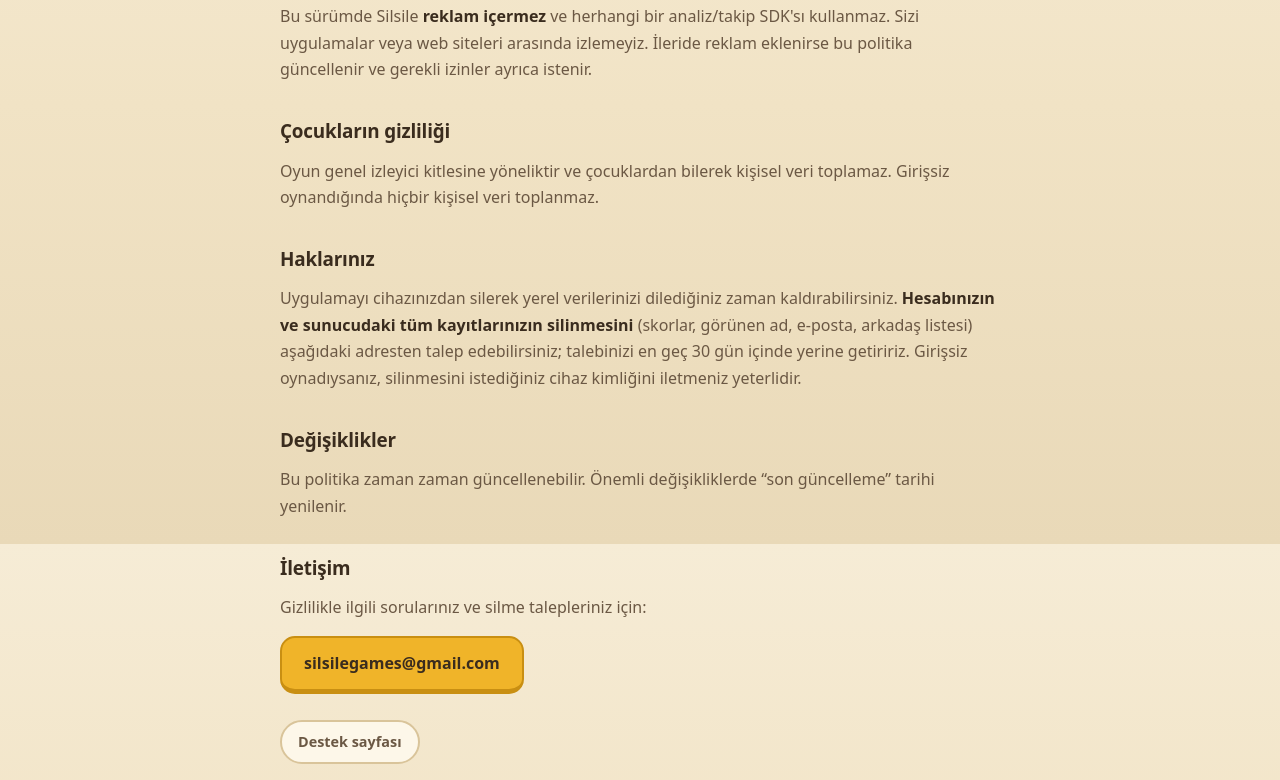
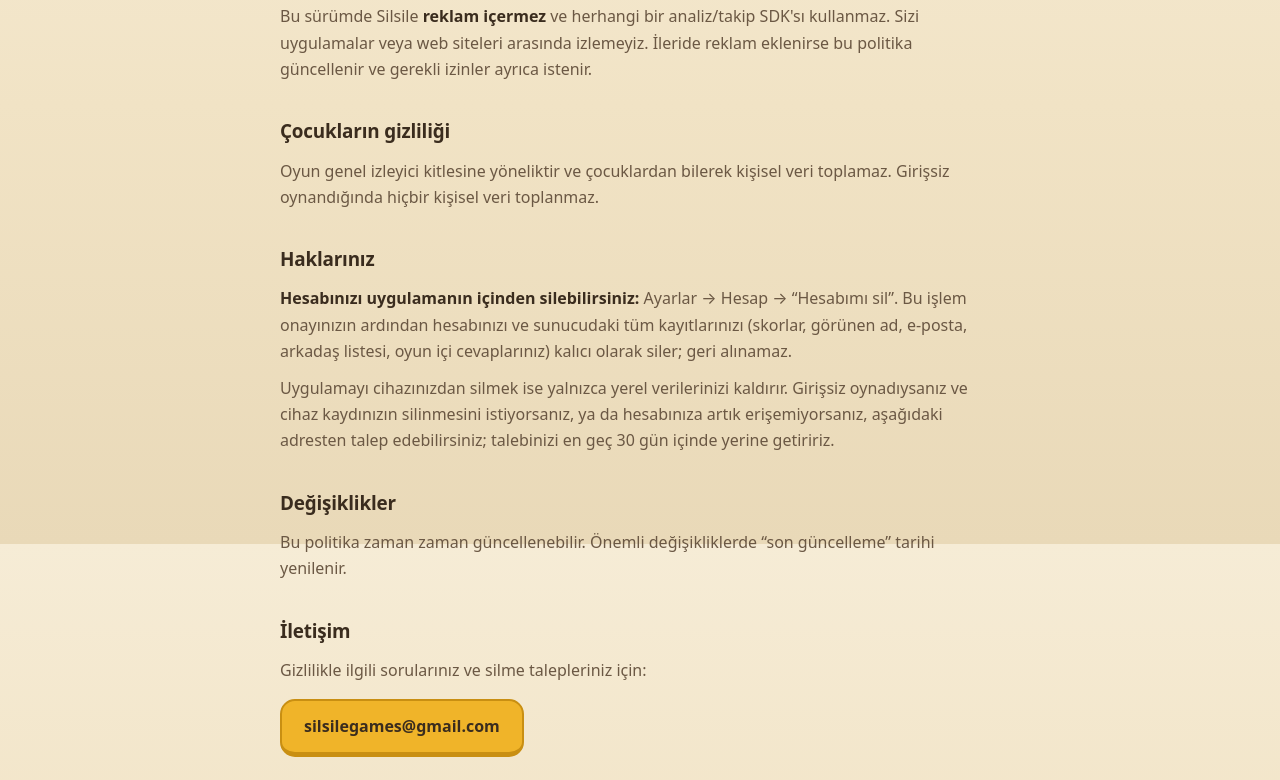
Before and after one commit to kayahukuk45/silsile-privacy, a plain HTML site: page index.html in a window 1280 px wide. Shown: the part 1856-2636 px from the top of the page. Drawn offline with Linux system fonts and the light colour scheme.

Commit message:
Uygulama içi hesap silmeyi gizlilik ve destek sayfalarına yaz

```diff
--- a/index.html
+++ b/index.html
@@ -10,7 +10,7 @@
 <main>
   <div class="brand"><span class="mark">🔗</span><h1>Silsile</h1></div>
   <p class="lede">Gizlilik Politikası</p>
-  <p class="updated">Son güncelleme: 27 Temmuz 2026</p>
+  <p class="updated">Son güncelleme: 29 Temmuz 2026</p>
 
   <p>Silsile, neden-sonuç zinciri kurduran bir bilgi oyunudur. Gizliliğinize
      önem veriyoruz. Bu politika, oyunu oynarken hangi verilerin işlendiğini ve
@@ -94,12 +94,14 @@
      veri toplamaz. Girişsiz oynandığında hiçbir kişisel veri toplanmaz.</p>
 
   <h2>Haklarınız</h2>
-  <p>Uygulamayı cihazınızdan silerek yerel verilerinizi dilediğiniz zaman
-     kaldırabilirsiniz. <b>Hesabınızın ve sunucudaki tüm kayıtlarınızın
-     silinmesini</b> (skorlar, görünen ad, e-posta, arkadaş listesi) aşağıdaki
-     adresten talep edebilirsiniz; talebinizi en geç 30 gün içinde yerine
-     getiririz. Girişsiz oynadıysanız, silinmesini istediğiniz cihaz kimliğini
-     iletmeniz yeterlidir.</p>
+  <p><b>Hesabınızı uygulamanın içinden silebilirsiniz:</b> Ayarlar → Hesap →
+     “Hesabımı sil”. Bu işlem onayınızın ardından hesabınızı ve sunucudaki tüm
+     kayıtlarınızı (skorlar, görünen ad, e-posta, arkadaş listesi, oyun içi
+     cevaplarınız) kalıcı olarak siler; geri alınamaz.</p>
+  <p>Uygulamayı cihazınızdan silmek ise yalnızca yerel verilerinizi kaldırır.
+     Girişsiz oynadıysanız ve cihaz kaydınızın silinmesini istiyorsanız, ya da
+     hesabınıza artık erişemiyorsanız, aşağıdaki adresten talep
+     edebilirsiniz; talebinizi en geç 30 gün içinde yerine getiririz.</p>
 
   <h2>Değişiklikler</h2>
   <p>Bu politika zaman zaman güncellenebilir. Önemli değişikliklerde “son
```
Also changed, not shown: destek.html (+6 -4 lines).
